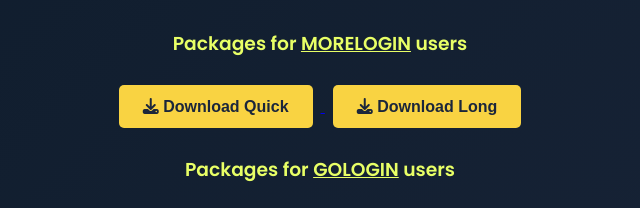
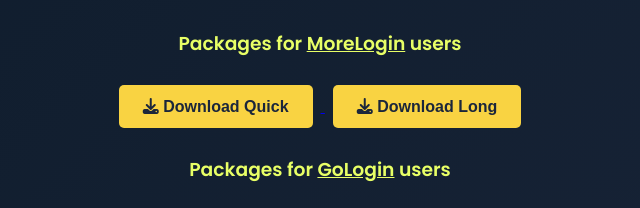
Before and after one commit to Prima0065/bot_portal, a plain HTML site: page index.html in a window 1280 px wide. Shown: the part 365-573 px from the top of the page, 320-960 px from the left. Drawn offline with Linux system fonts and the light colour scheme.

Commit message:
Edited the package names

```diff
--- a/index.html
+++ b/index.html
@@ -182,7 +182,7 @@
     <h2>Download Your Bot</h2>
     <p>Download the bot installer for your operating system. To activate it, you'll need a license key from the admin. Contact us via WhatsApp or Telegram to get started.</p>
     <!-- NEW: Separate download buttons for Windows and Mac -->
-    <h3 style="color:#e8ff66">Packages for <span style="text-decoration: underline; font-weight: 800;">MORELOGIN</span> users</h3>
+    <h3 style="color:#e8ff66">Packages for <span style="text-decoration: underline; font-weight: 800;">MoreLogin</span> users</h3>
     <div>
         <a href="assets/morelogin/bot_installer_quick.exe" download>
             <button class="download-btn"><i class="fas fa-download"></i> Download Quick</button>
@@ -191,7 +191,7 @@
             <button class="download-btn"><i class="fas fa-download"></i> Download Long</button>
         </a>
     </div>
-    <h3 style="color:#e8ff66">Packages for <span style="text-decoration: underline; font-weight: 800;">GOLOGIN</span> users</h3>
+    <h3 style="color:#e8ff66">Packages for <span style="text-decoration: underline; font-weight: 800;">GoLogin</span> users</h3>
     <div>
         <a href="assets/gologin/bot_installer_quick.exe" download>
             <button class="download-btn"><i class="fas fa-download"></i> Download Quick</button>
```
